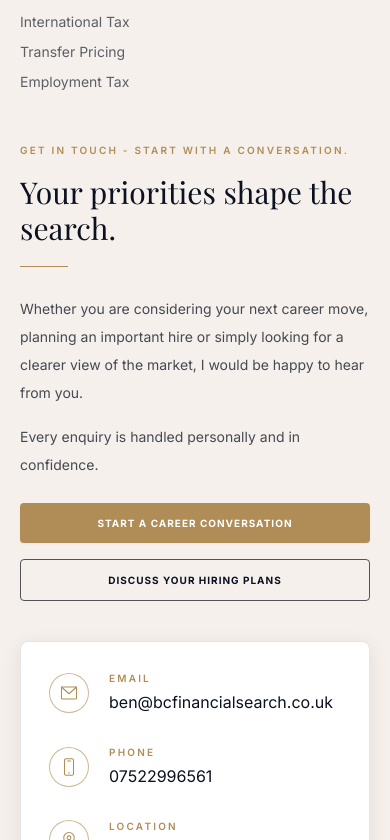
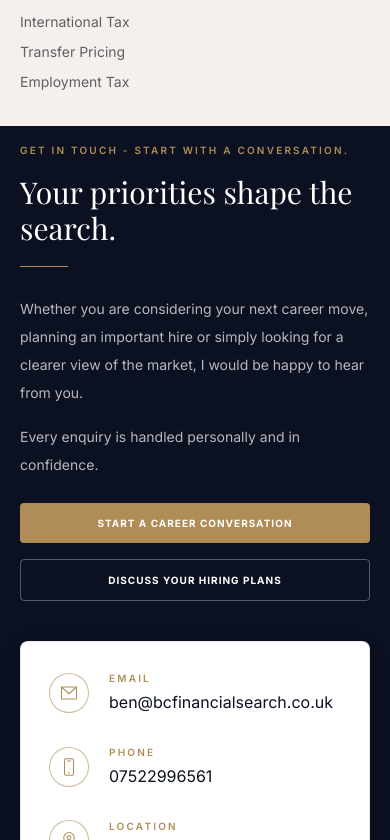
Before and after one commit to WH-93/website-skeleton-1, a Next.js app: page / in a window 390 px wide. Shown: the part 6284-7124 px from the top of the page. Built offline with nearby package versions, Linux system fonts and the light colour scheme; a web font is replaced by a local one.

Commit message:
contact section: navy background on mobile, warm-white on desktop

```diff
--- a/src/app/page.tsx
+++ b/src/app/page.tsx
@@ -181,21 +181,21 @@ export default function HomePage() {
         </div>
       </section>
 
-      <section id="contact" className="bg-warm-white scroll-mt-24 pt-4 pb-16 sm:pb-20 lg:pb-24">
+      <section id="contact" className="bg-navy lg:bg-warm-white scroll-mt-24 pt-4 pb-16 sm:pb-20 lg:pb-24">
         <div className="container-page grid gap-10 lg:grid-cols-[0.9fr_1.1fr] items-start">
           <div>
             <p className="eyebrow mb-4">Get in Touch - Start with a conversation.</p>
-            <h2 className="section-title text-3xl sm:text-4xl">Your priorities shape the search.</h2>
+            <h2 className="section-title text-white lg:text-navy text-3xl sm:text-4xl">Your priorities shape the search.</h2>
             <span className="gold-rule" />
-            <p className="body-copy max-w-xl">
+            <p className="body-copy text-white/70 lg:text-navy/75 max-w-xl">
               Whether you are considering your next career move, planning an important hire or simply looking for a clearer view of the market, I would be happy to hear from you.
             </p>
-            <p className="body-copy max-w-xl mt-4">
+            <p className="body-copy text-white/70 lg:text-navy/75 max-w-xl mt-4">
               Every enquiry is handled personally and in confidence.
             </p>
             <div className="flex flex-col sm:flex-row gap-4 mt-6">
               <Link href="/candidates" className="btn-gold">Start a Career Conversation</Link>
-              <Link href="/clients" className="btn-outline">Discuss Your Hiring Plans</Link>
+              <Link href="/clients" className="inline-flex items-center justify-center font-bold rounded uppercase tracking-wider text-[10px] sm:text-xs px-6 py-3 sm:px-7 sm:py-3.5 transition-colors whitespace-nowrap text-white border border-white/30 hover:bg-white hover:text-navy lg:text-navy lg:border-navy/70 lg:hover:bg-navy lg:hover:text-white">Discuss Your Hiring Plans</Link>
             </div>
           </div>
 
```
